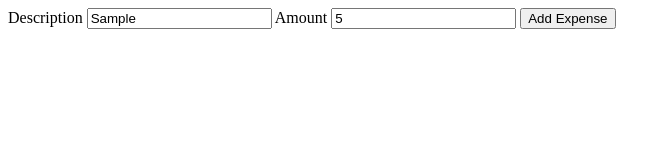
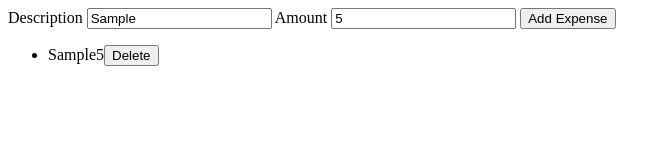
Before and after one commit to sanjucs12/FullStack_Expense-Tracker-MiniProject, a plain HTML site: page index.html in a window 1280 px wide. Both pictures are taken after typing "Sample", "5" into the empty fields and a click on the input "Add Expense". Shown: the whole page, without its empty margins (0-671 px from the left). Drawn offline with Linux system fonts and the light colour scheme.

Commit message:
Added delete button

```diff
--- a/index.html
+++ b/index.html
@@ -15,6 +15,9 @@
         <input type="number" id="amount">
         <input type="submit" id="addExpense" value="Add Expense">
     </form>
+    <ul id="expenselist">
+
+    </ul>
     <script src="index.js"></script>
 </body>
 </html>
--- a/index.js
+++ b/index.js
@@ -1,3 +1,5 @@
+let expenselist=document.getElementById('expenselist')
+
 function savetolocal(event){
   event.preventDefault();
   const description=document.getElementById('description').value;
@@ -6,5 +8,24 @@ function savetolocal(event){
     description:description,
     amount:amount
   }
-  localStorage.setItem(description,JSON.stringify(obj))
+  localStorage.setItem(description,JSON.stringify(obj));
+
+  //CREATE LI ELEMENT
+ let li=document.createElement('li');
+ li.appendChild(document.createTextNode(description+amount))
+
+   //creating delete button
+   let deletebtn=document.createElement('button');
+   deletebtn.appendChild(document.createTextNode('Delete'))
+   deletebtn.onclick=()=>{
+    localStorage.removeItem(description);
+    expenselist.removeChild(li);
+   }
+   //adding delete button to li
+
+   li.appendChild(deletebtn)
+
+
+ //Append li element to list
+ expenselist.appendChild(li)
 }
```
